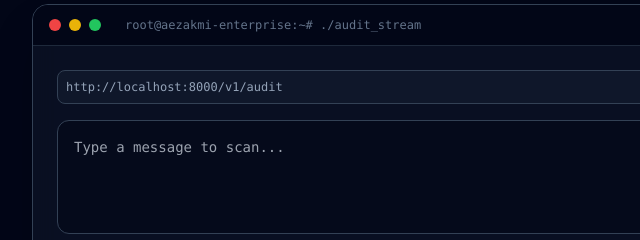
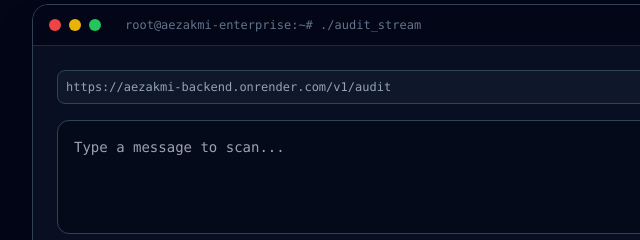
Before and after one commit to Doctor99999/aezakmi, a plain HTML site: page index.html in a window 1280 px wide. Shown: the part 200-440 px from the top of the page, 184-824 px from the left. Drawn offline with nearby package versions, Linux system fonts and the light colour scheme.

Commit message:
Добавил боевую ссылку

```diff
--- a/index.html
+++ b/index.html
@@ -35,8 +35,8 @@
             </div>
 
             <div class="p-6">
-                <!-- Ссылка на облако (пока оставим локальную) -->
-                <input type="text" id="apiUrl" value="http://localhost:8000/v1/audit" class="w-full bg-slate-900 border border-slate-700 rounded-lg p-2 text-slate-400 font-mono text-xs mb-4" placeholder="URL сервера">
+                <!-- Ссылка на облако (Боевая ссылка Render вшита сюда!) -->
+                <input type="text" id="apiUrl" value="https://aezakmi-backend.onrender.com/v1/audit" class="w-full bg-slate-900 border border-slate-700 rounded-lg p-2 text-slate-400 font-mono text-xs mb-4" placeholder="URL сервера" readonly>
 
                 <textarea id="auditInput" rows="4" class="w-full bg-slate-950/50 terminal-input border border-slate-700 rounded-xl p-4 text-slate-200 font-mono text-sm resize-none mb-4" placeholder="Type a message to scan..."></textarea>
 
```
